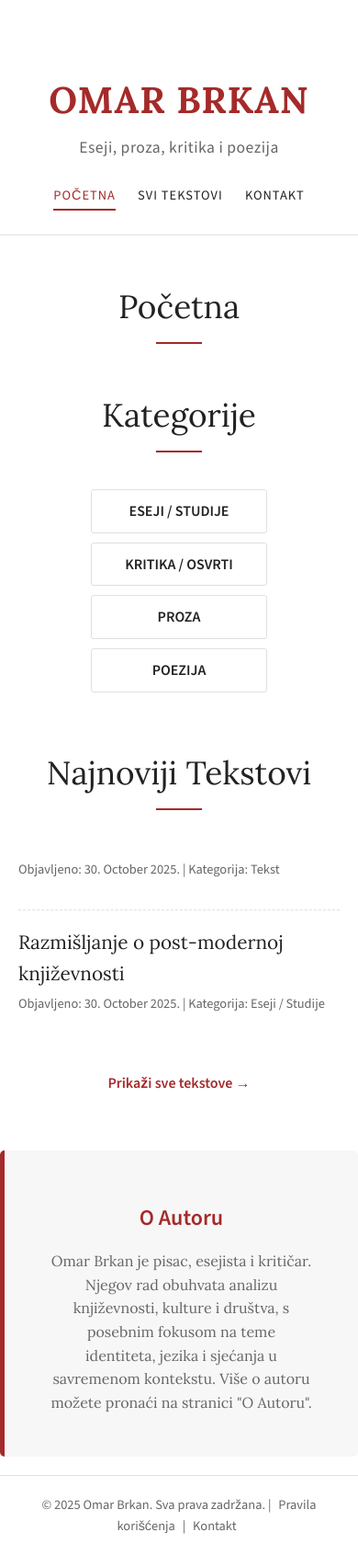
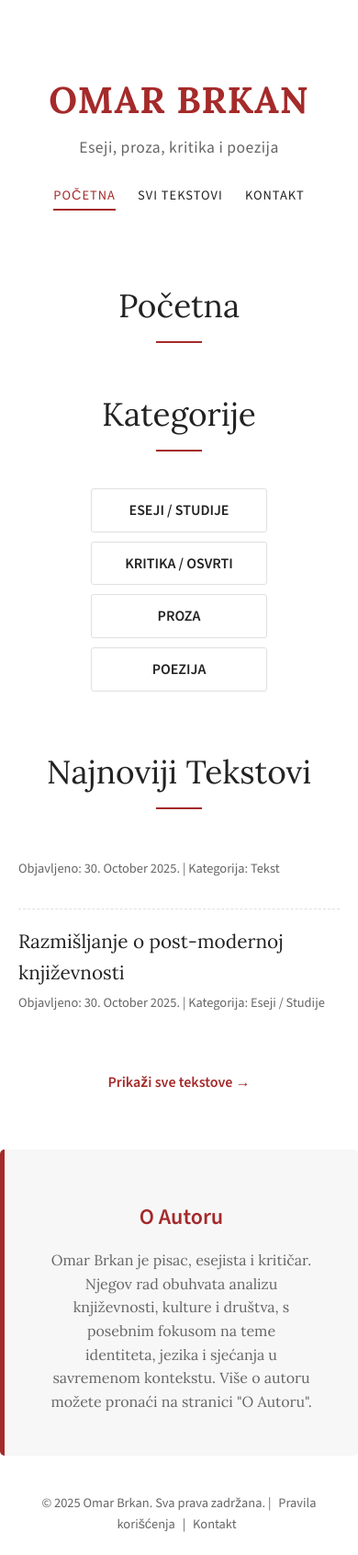
Before and after one commit to omarbrkan/omarbrkan.github.io, a Jekyll site: the page built from index.html, in a window 390 px wide. Shown: the whole page at 92% size. Built offline with Jekyll 4.4.1, drawn with Linux system fonts in a browser that asks for light colours.

Commit message:
Update default.html

```diff
--- a/_layouts/default.html
+++ b/_layouts/default.html
@@ -17,10 +17,11 @@
             --primary-font: 'Lora', Georgia, serif;
             --secondary-font: 'Source Sans 3', 'Helvetica Neue', Arial, sans-serif;
             --text-dark: #222;
-            --accent-color: #A52A2A;
+            --accent-color: #A52A2A; /* Bordo crvena */
             --background-light: #FFFFFF;
             --border-light: #E0E0E0;
             --muted-text: #666;
+            --accent-border-color: #A52A2A; /* Koristimo istu boju za linije */
         }
 
         body {
@@ -39,10 +40,25 @@
             padding: 0 20px;
         }
 
+        /* NOVI STIL ZA FULL-WIDTH LINER */
+        .full-width-line {
+            border-bottom: 1px solid var(--border-light);
+            /* Bordo se dodaje u layout:page za header i footer */
+        }
+
+        /* IZRACUNAVANJE VISINE ZA POST TITLE I DATUM */
+        .post-info-container {
+            max-width: 1000px;
+            margin: 0 auto;
+            padding: 20px 20px 0;
+            background-color: var(--background-light);
+        }
+
+        /* GLAVNE SEKCIJE - BEZ FIKSNE BORDURE OVDE */
         .header {
             text-align: center;
             padding: 50px 0 30px;
-            border-bottom: 1px solid var(--border-light);
+            /* UKLONJENA JE BORDURA, SADA JE U LAYOUT:PAGE */
         }
 
         .header h1 {
@@ -208,7 +224,7 @@
             font-family: var(--secondary-font);
             font-size: 0.9em;
             color: var(--muted-text);
-            border-top: 1px solid var(--border-light);
+            /* UKLONJENA JE BORDURA, SADA JE U LAYOUT:PAGE */
         }
 
         .footer a {
@@ -221,18 +237,61 @@
             color: var(--accent-color);
         }
 
-        @media (max-width: 600px) {
+        /* Post CSS za layout post.html */
+        .post-page-layout {
+            padding: 40px 0;
+        }
+
+        .post-header-container {
+            max-width: 1000px;
+            margin: 0 auto;
+            text-align: center;
+            padding: 0 20px 30px;
+        }
+
+        .post-content-container {
+            max-width: 1000px;
+            margin: 0 auto;
+            padding: 20px;
+        }
+
+        .post-content-container p {
+            font-size: 1.1em;
+            line-height: 1.8;
+            margin-bottom: 25px;
+        }
+
+        .post-columns {
+            columns: 2;
+            column-gap: 50px;
+            text-align: justify;
+        }
+
+        /* Stil za datume na vrhu posta */
+        .post-date-top {
+            font-family: var(--secondary-font);
+            font-size: 0.9em;
+            color: var(--muted-text);
+            margin-bottom: 15px;
+            display: block;
+        }
+
+
+        @media (max-width: 768px) {
             .header h1 {
                 font-size: 2.5em;
             }
-
             .header-nav a {
                 margin: 0 10px;
                 font-size: 0.9em;
             }
-
             .category-grid {
                 gap: 10px;
+            }
+            /* Uklanja kolone na malim ekranima */
+            .post-columns {
+                columns: 1;
+                column-gap: 0;
             }
         }
     </style>
```
Also changed, not shown: other parts of _layouts/default.html (+1 -1 lines).
